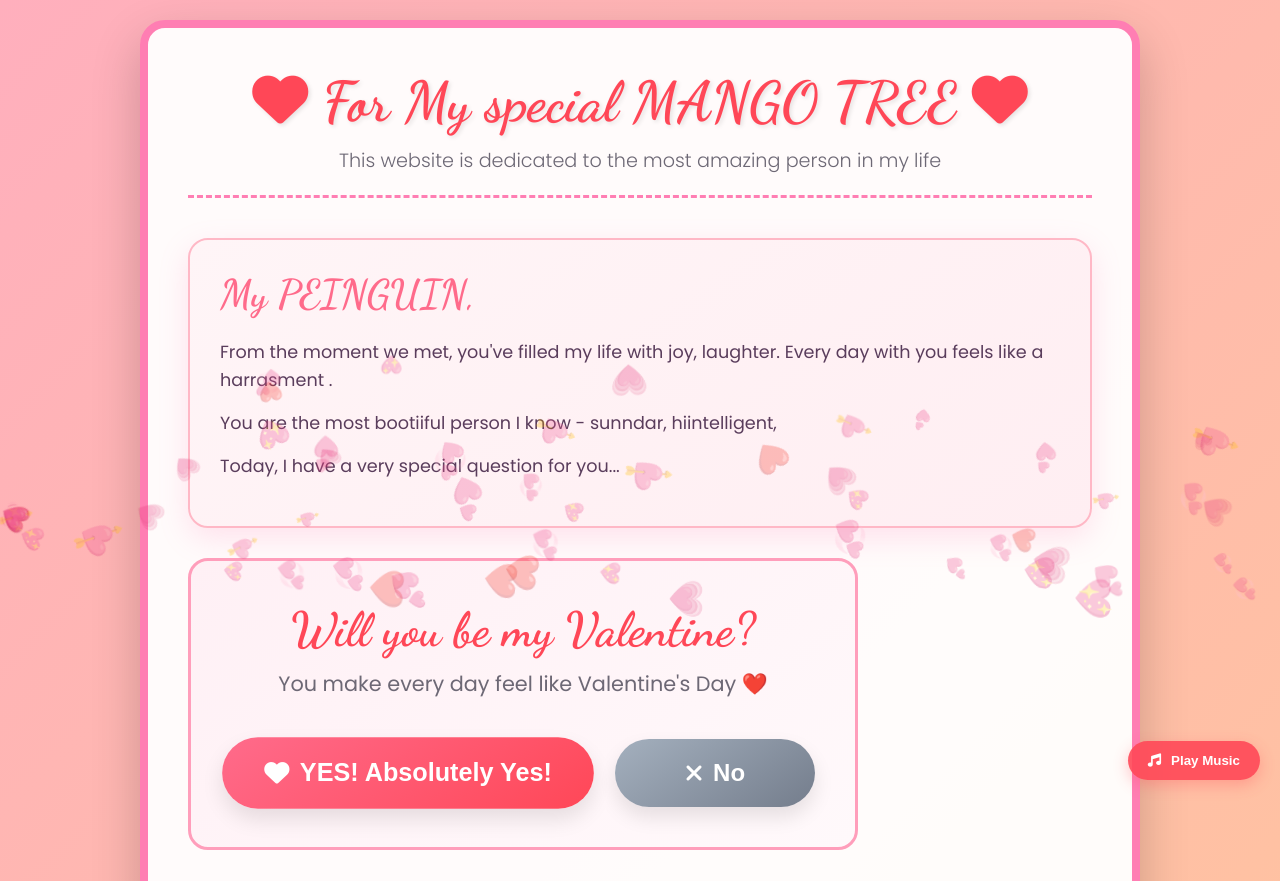
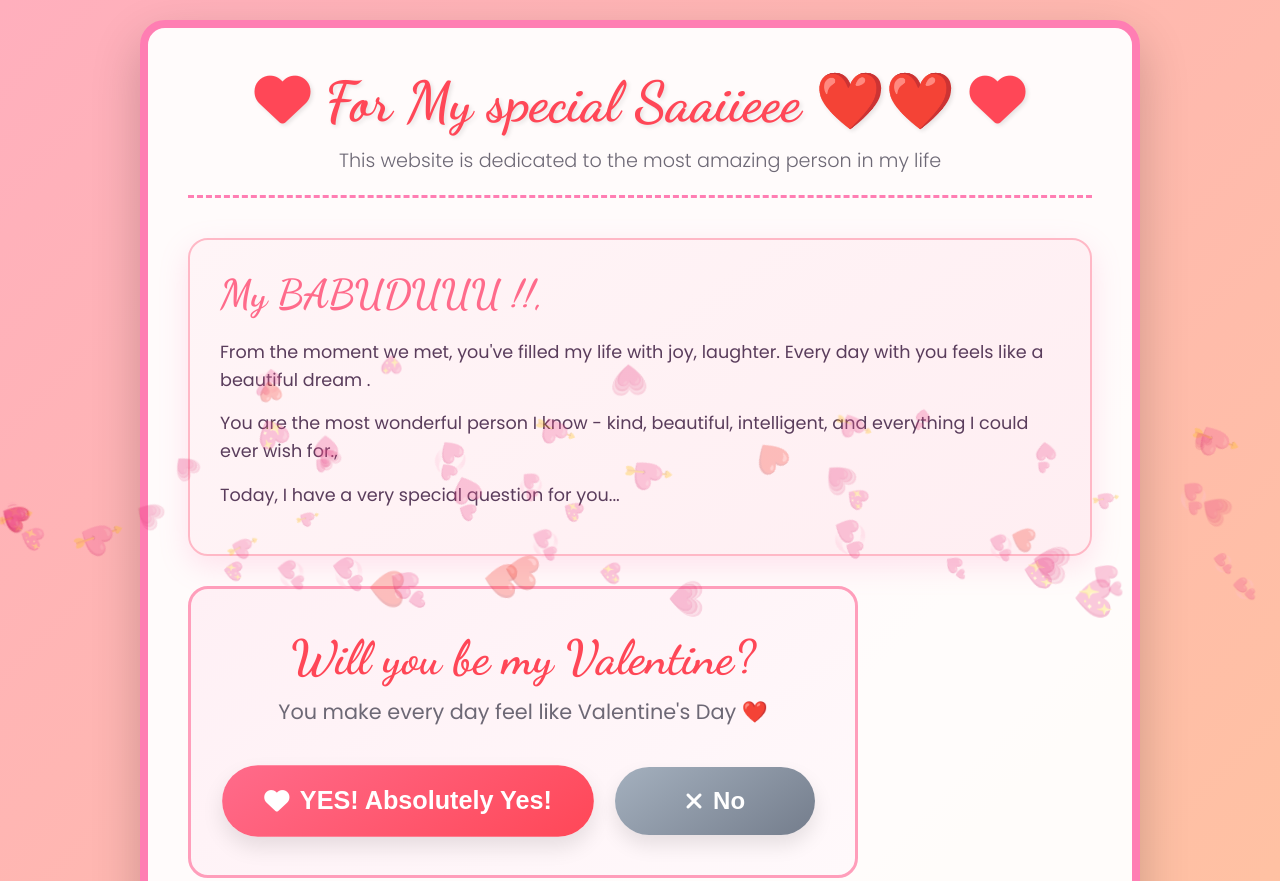
Before and after one commit to prathamkashid71-beep/valentines, a plain HTML site: page index.html in a window 1280 px wide. Shown: the top 881 px of the page. Drawn offline with Linux system fonts and the light colour scheme.

Commit message:
index.html

```diff
--- a/index.html
+++ b/index.html
@@ -20,16 +20,16 @@
         </div>
 
         <header>
-            <h1><i class="fas fa-heart"></i> For My special MANGO TREE <i class="fas fa-heart"></i></h1>
+            <h1><i class="fas fa-heart"></i> For My special Saaiieee ❤️❤️ <i class="fas fa-heart"></i></h1>
             <p class="subtitle">This website is dedicated to the most amazing person in my life</p>
         </header>
 
         <main>
             <section class="message-section">
                 <div class="message-box">
-                    <h2>My PEINGUIN,</h2>
-                    <p>From the moment we met, you've filled my life with joy, laughter. Every day with you feels like a harrasment .</p>
-                    <p>You are the most bootiiful person I know - sunndar, hiintelligent,</p>
+                    <h2>My BABUDUUU !!,</h2>
+                    <p>From the moment we met, you've filled my life with joy, laughter. Every day with you feels like a beautiful dream .</p>
+                    <p>You are the most wonderful person I know - kind, beautiful, intelligent, and everything I could ever wish for.,</p>
                     <p>Today, I have a very special question for you...</p>
                 </div>
 
@@ -51,7 +51,7 @@
 
                 <div class="romantic-message" id="romanticMessage" style="display: none;">
                     <h3><i class="fas fa-heart-circle-check"></i> You've Made Me the Happiest Person!</h3>
-                    <p>Themksssss MANGO TREEE.</p>
+                    <p>LOVE YOU BABUDUUU !!!!.</p>
 
 
 
@@ -85,15 +85,8 @@
         </footer>
     </div>
 
-    <audio id="romanticMusic" loop>
-        <source src="https://assets.codepen.io/1468070/romantic-music.mp3" type="audio/mpeg">
-    </audio>
 
-    <div class="music-control">
-        <button id="musicToggle">
-            <i class="fas fa-music"></i> <span>Play Music</span>
-        </button>
-    </div>
+
 
     <script src="script.js"></script>
 </body>
```
